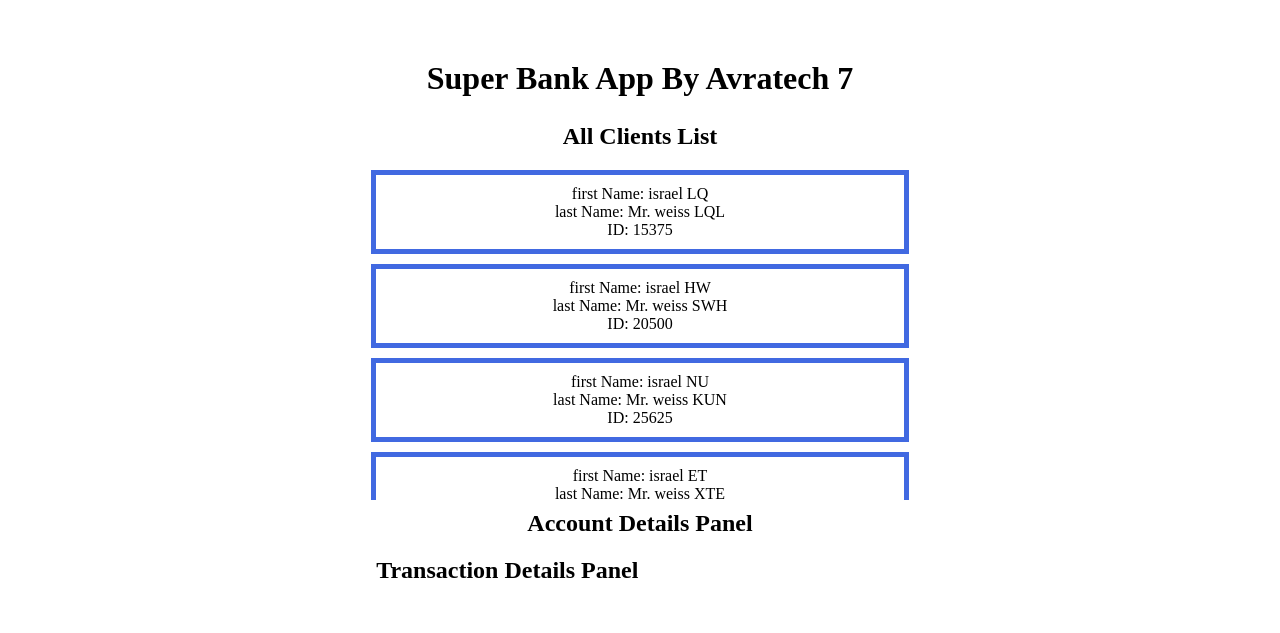
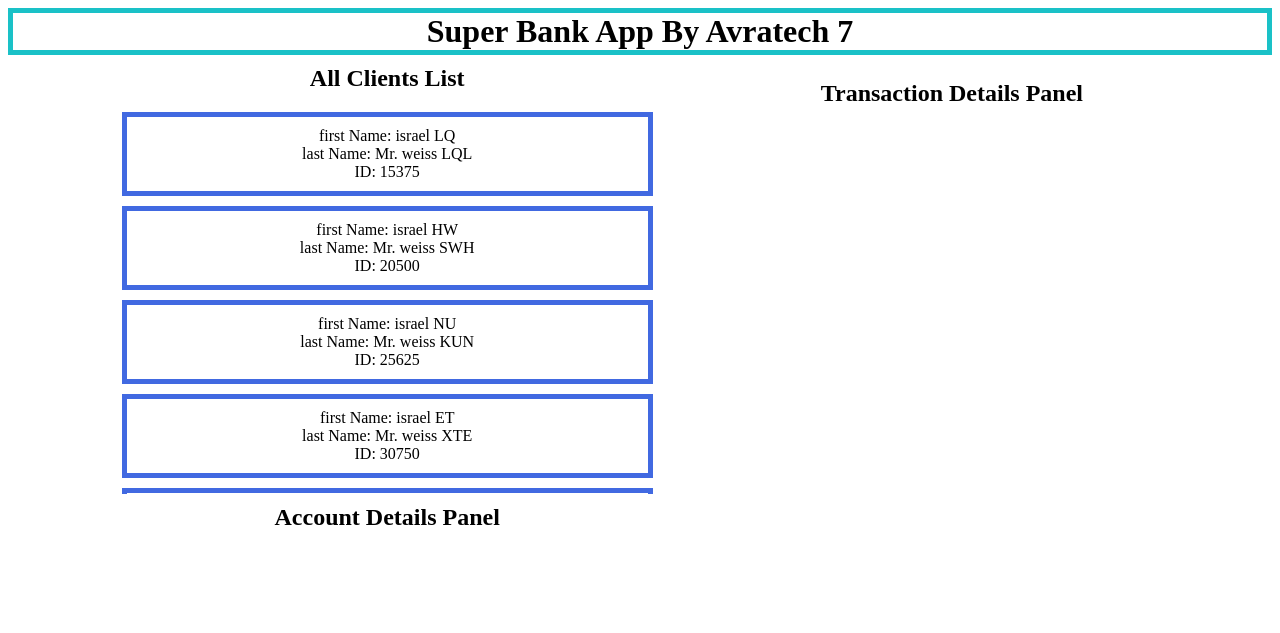
Before and after one commit to ChaimBaror/Lists-in-JS, a plain HTML site: page index.html in a window 1280 px wide. Drawn offline with Linux system fonts and the light colour scheme.

Commit message:
Update bank.css

```diff
--- a/bank.css
+++ b/bank.css
@@ -1,8 +1,8 @@
-body{
-    width: 60%;
+h1{
+    border: 5px solid rgb(26, 193, 199);
     text-align: center;
     margin: auto;
-    padding: 60px 0;
+
 }
 
 
@@ -14,7 +14,6 @@ body{
 .flex-col {
 
     display: flex;
-
     flex-direction: column;
 }
 
@@ -23,10 +22,13 @@ section{
     text-align: left;
     padding: 0 15%;
 }
-
+.bank-app{
+    width: 60%;
+    text-align: center;
+    left: 0;
+}
 
 .account {
-
     padding: 10px;
     border: 5px solid royalblue;
     margin: 10px 0;
@@ -42,7 +44,6 @@ overflow: auto;
 }
 
 .Client {
-
     text-align: center
 }
 
@@ -58,7 +59,14 @@ h2{
     margin: 5px 0;
 }
 
+.Transaction-panel{
+    position: absolute;
+    top: 70px;
+    right: 0;
+}
+
 .Transaction{
+    flex-direction:row;
     background: rosybrown;
-
+    border: 3px solid #73AD21;
 }
```
